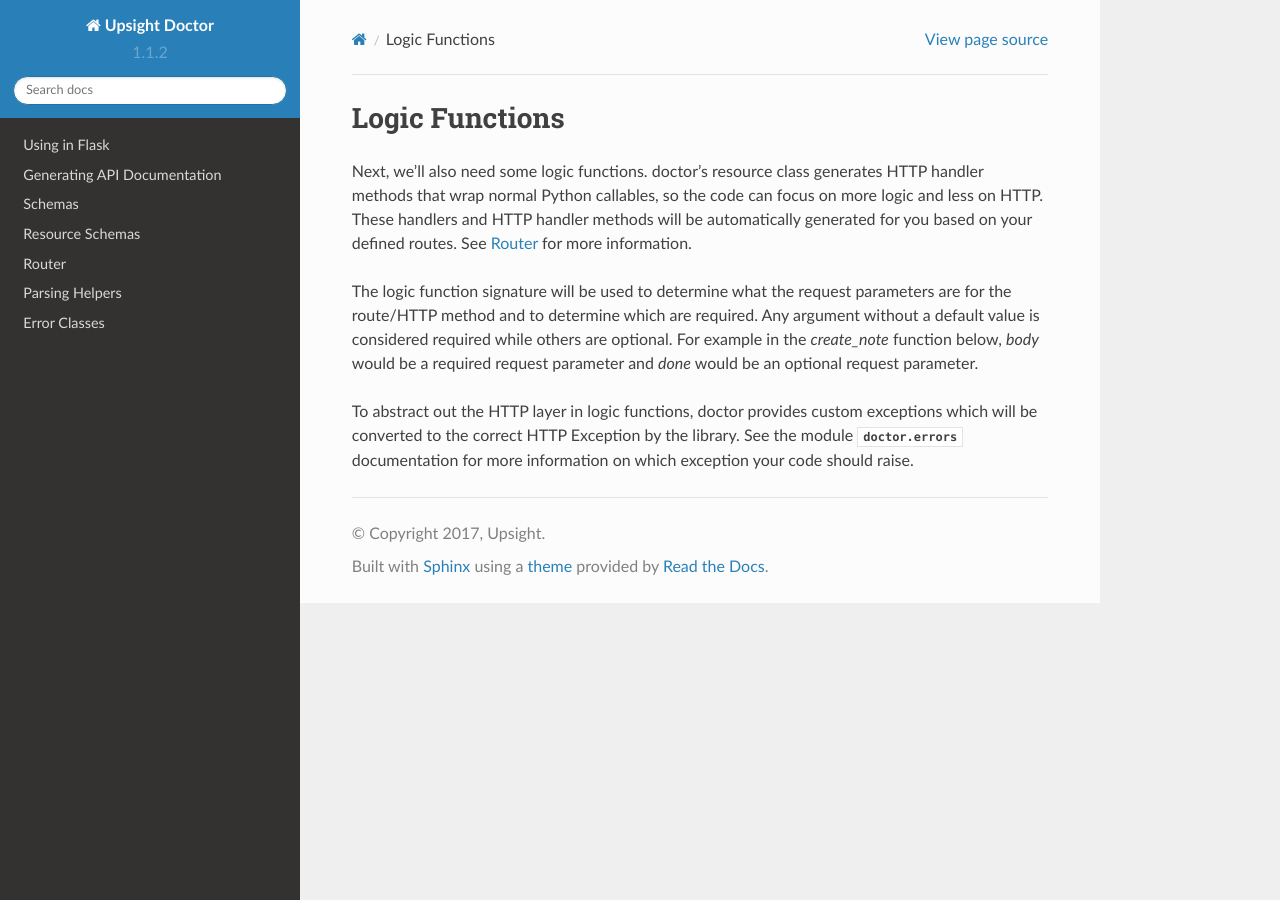
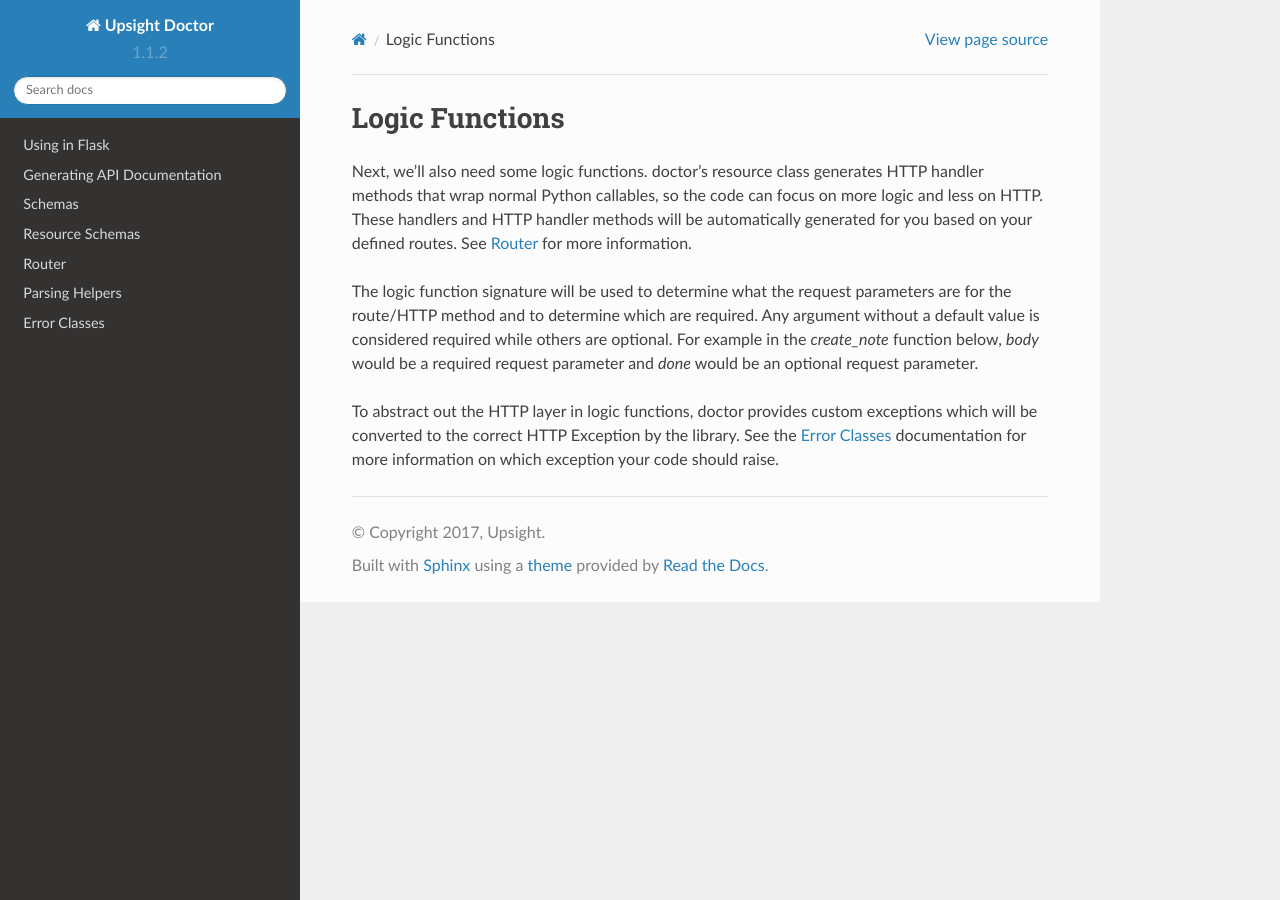
Before and after one commit to upsight/doctor, a Sphinx documentation site: the page built from docs/_logic_functions.rst, in a window 1280 px wide. Built offline with Sphinx 7.4.7 and the Read the Docs theme 2.0.0, drawn with Linux system fonts in a browser that asks for light colours.

Commit message:
Added InternalError exception.
Prior to this class, there wasn't a doctor specific exception you could
raise to indicate an internal error.

Added some more documentation to the error classes and added some
references.

```diff
--- a/CHANGELOG.rst
+++ b/CHANGELOG.rst
@@ -3,6 +3,8 @@
 
 Next release (in development)
 -----------------------------
+
+- Added new InternalError class to represent non-doctor internal errors.
 
 v1.1.2 (2017-02-27)
 -------------------
--- a/docs/_logic_functions.rst
+++ b/docs/_logic_functions.rst
@@ -15,5 +17,5 @@
 
 To abstract out the HTTP layer in logic functions, doctor provides
 custom exceptions which will be converted to the correct HTTP Exception by
-the library.  See the module :mod:`doctor.errors` documentation for
+the library.  See the :ref:`error-classes` documentation for
 more information on which exception your code should raise.
```
Also changed, not shown: other parts of docs/_logic_functions.rst (+2 -0 lines), docs/errors.rst (+8 -0 lines), 1 other file.
